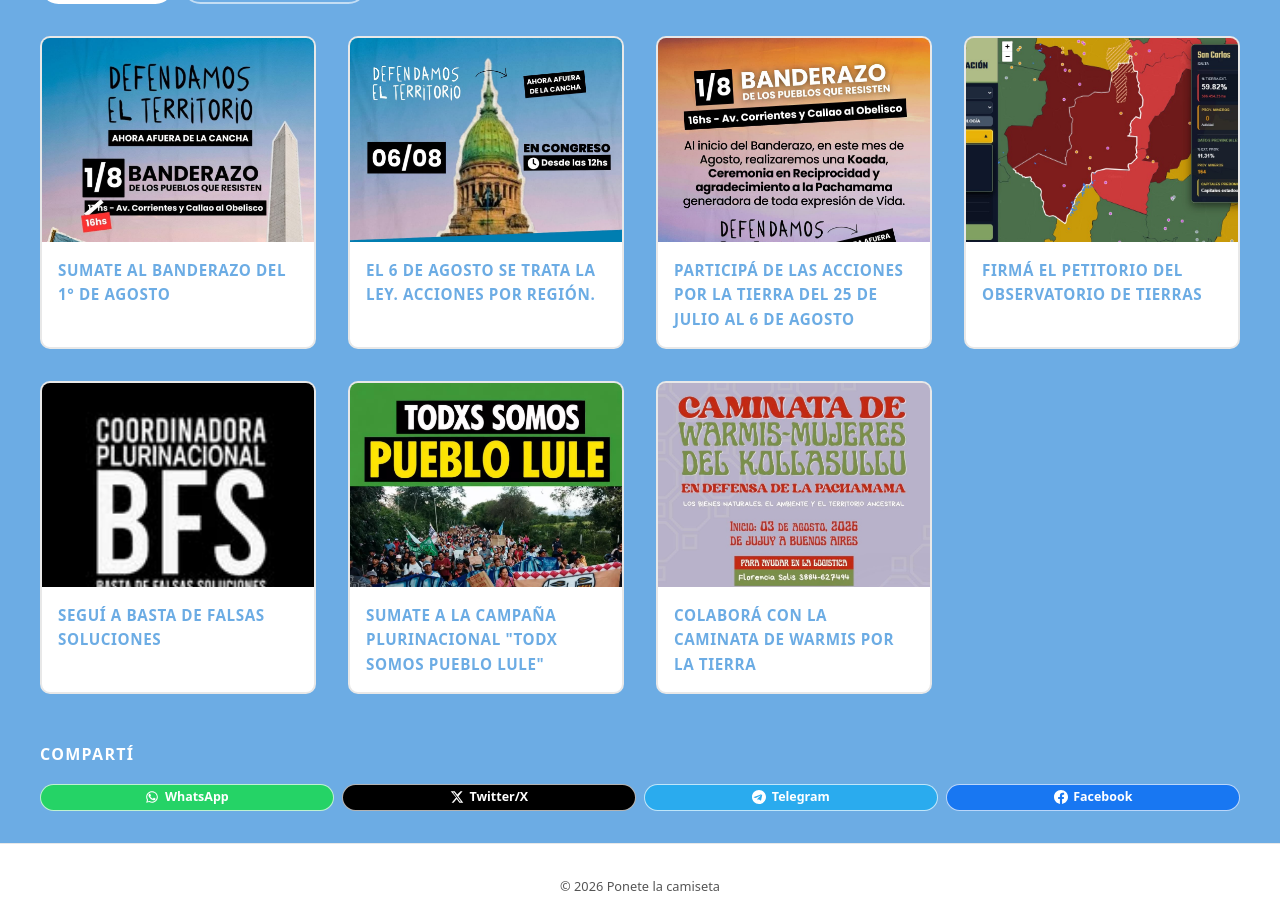
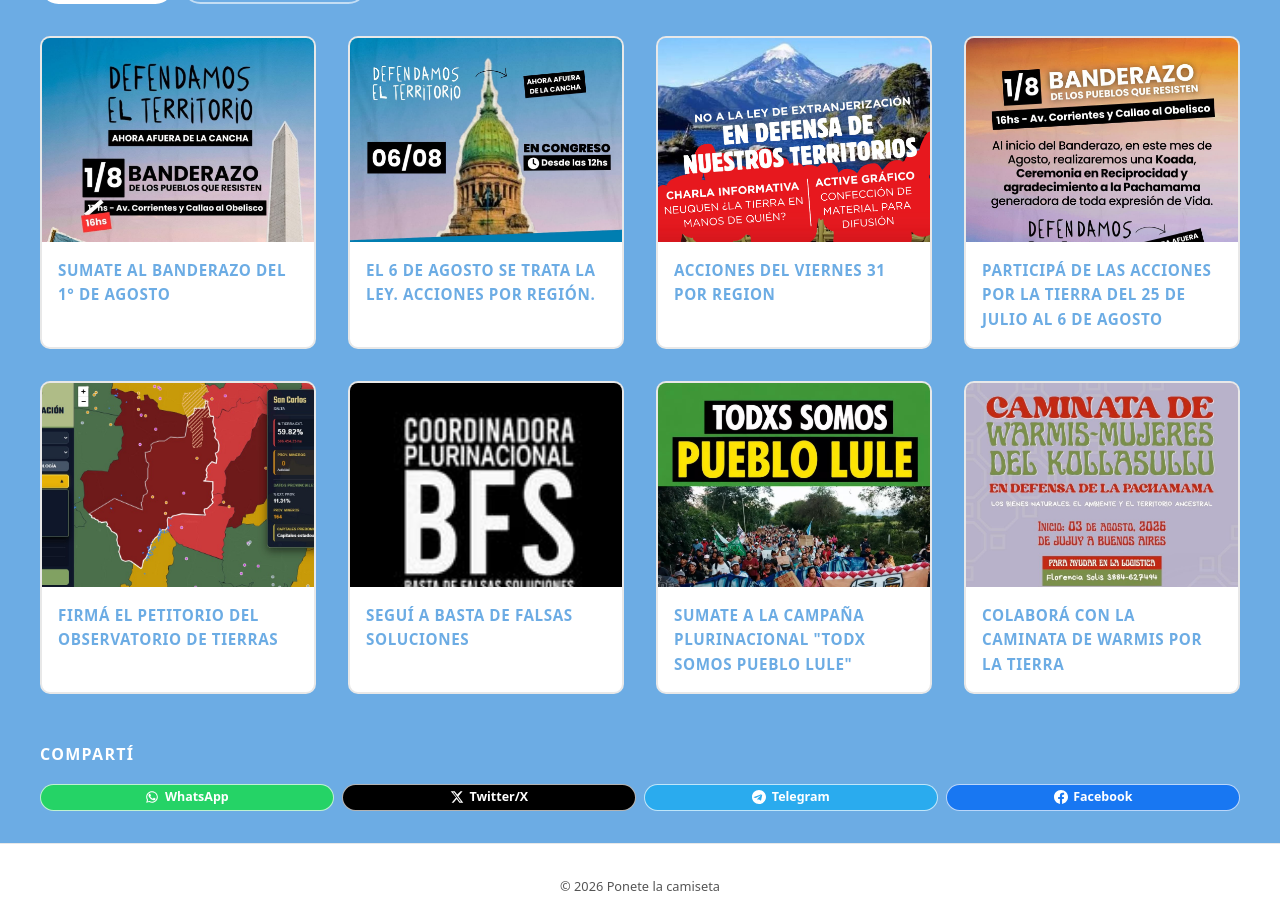
Before and after one commit to LaCamisetaOrg/LaCamisetaOrg.github.io, a Jekyll site: the page built from _causes/tierra.md, in a window 1280 px wide and 900 px high, scrolled down 2232 px. Built offline with Jekyll 4.4.1, drawn with Linux system fonts in a browser that asks for light colours.

Commit message:
Update tierra.md

```diff
--- a/_causes/tierra.md
+++ b/_causes/tierra.md
@@ -18,6 +18,9 @@ actions:
   - title: "El 6 de Agosto se trata la ley. Acciones por región."
     link: /acciones/acciones68/
     image: /assets/images/tierra_20260725al20260808/flyer_3_b.jpeg
+  - title: "Acciones del Viernes 31 por region"
+    link: /acciones/viernes31/
+    image: /assets/images/tierra_20260725al20260808/viernes_31_junin_charla.jpeg
   - title: "Participá de las acciones por la Tierra del 25 de Julio al 6 de Agosto"
     link: /acciones/reunion20260725al20260808/
     image: /assets/images/tierra_20260725al20260808/flyer_1_b.jpeg
```
